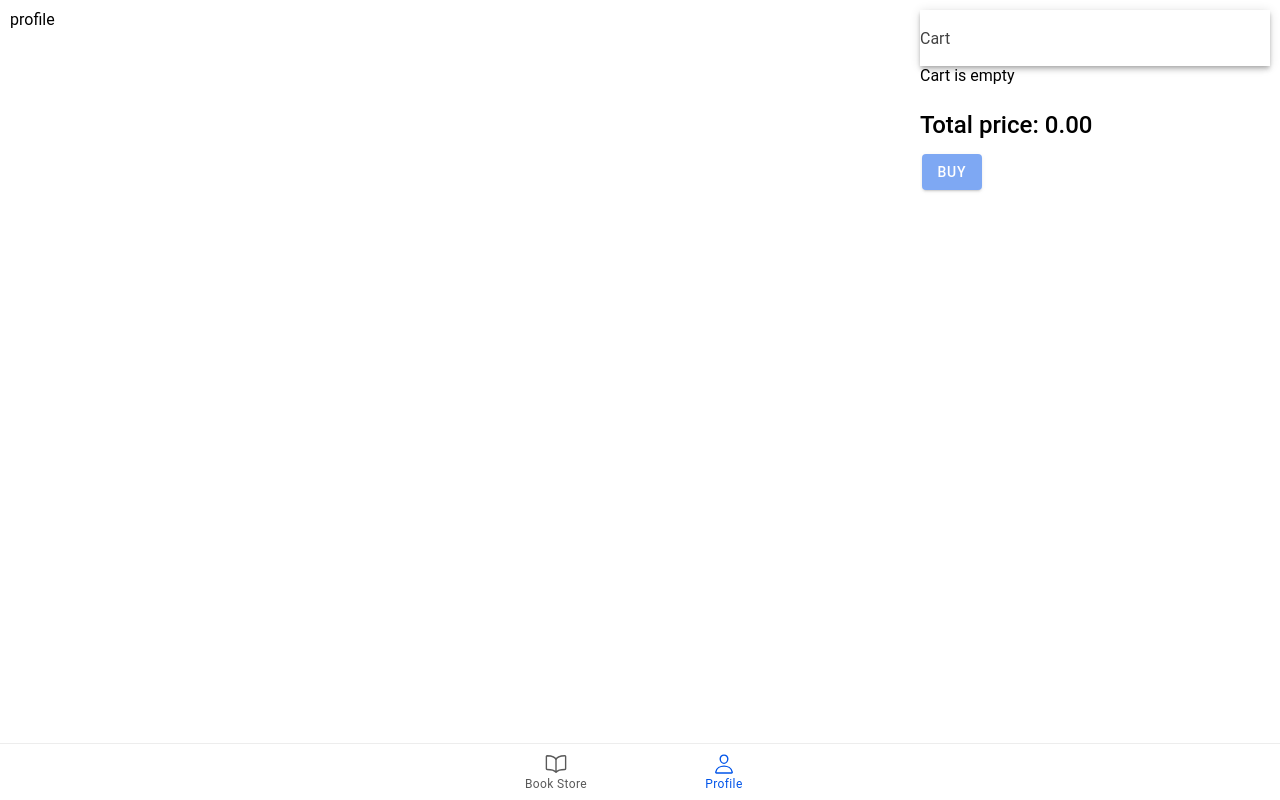
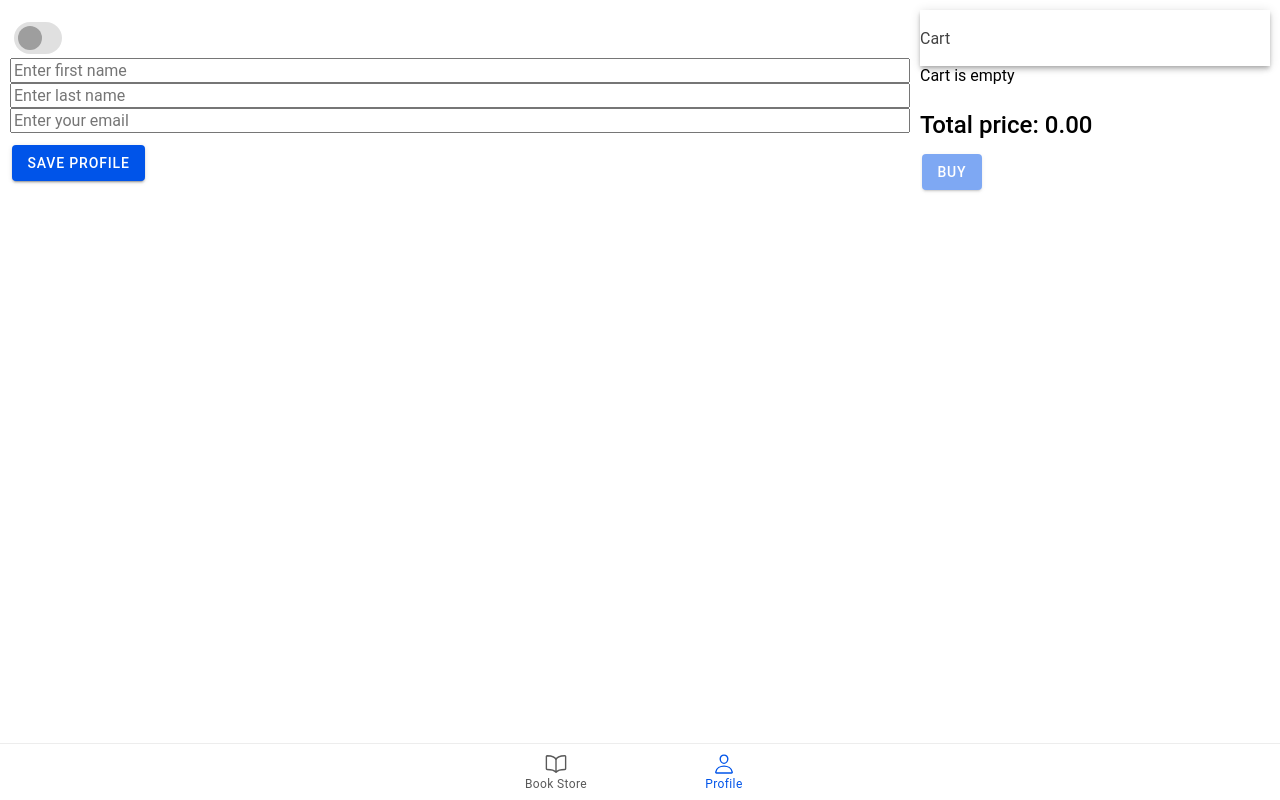
Before and after one commit to pitis/bookstore, a React (Vite) app: page /books in a window 1280 px wide. Both pictures are taken after a click on the element "Profile". Built offline with nearby package versions, Linux system fonts and the light colour scheme; grey boxes are pictures that could not be loaded.

Commit message:
feat: logic for profile page

```diff
--- a/package.json
+++ b/package.json
@@ -26,6 +26,7 @@
     "ionicons": "^7.0.0",
     "react": "^18.2.0",
     "react-dom": "^18.2.0",
+    "react-hook-form": "^7.54.2",
     "react-router": "^5.3.4",
     "react-router-dom": "^5.3.4",
     "zustand": "^5.0.3"
--- a/src/pages/books/index.tsx
+++ b/src/pages/books/index.tsx
@@ -14,7 +14,6 @@ import {
   IonToast,
 } from '@ionic/react'
 import { useEffect, useState } from 'react'
-import { v4 } from 'uuid'
 
 export default function Books() {
   const [isToastOpen, setIsToastOpen] = useState<boolean>(false)
--- a/src/pages/profile/index.tsx
+++ b/src/pages/profile/index.tsx
@@ -1,7 +1,123 @@
+import {
+  IonAvatar,
+  IonButton,
+  IonChip,
+  IonDatetime,
+  IonDatetimeButton,
+  IonItem,
+  IonLabel,
+  IonList,
+  IonModal,
+  IonToast,
+} from '@ionic/react'
+import { useState } from 'react'
+import { Controller, useForm } from 'react-hook-form'
+
+interface Person {
+  firstName: string
+  lastName: string
+  email: string
+}
+
 export default function Profile() {
+  const [person, setPerson] = useState<Person>()
+  const [isToastOpen, setIsToastOpen] = useState<boolean>(false)
+
+  const { handleSubmit, control, formState, getValues, watch } = useForm({
+    defaultValues: {
+      firstName: '',
+      lastName: '',
+      email: '',
+    },
+    reValidateMode: 'onChange',
+    mode: 'all',
+  })
+  console.log(watch())
+
+  const { isValid } = formState
+
+  function saveProfile() {
+    console.log('here', isValid, getValues())
+    if (!isValid) return
+
+    const data = getValues()
+
+    setPerson(data)
+    setIsToastOpen(true)
+  }
+
+  function getInitials() {
+    if (!person) return ''
+
+    const firstInitial = person.firstName.charAt(0).toUpperCase()
+    const lastInitial = person.lastName.charAt(0).toUpperCase()
+
+    return firstInitial + lastInitial
+  }
+
+  console.log(getInitials())
+
   return (
-    <div>
-      <span>profile</span>
-    </div>
+    <form onSubmit={handleSubmit(saveProfile)}>
+      <IonList>
+        <IonChip>
+          <IonAvatar>
+            <img
+              alt="Silhouette of a person's head"
+              src='https://ionicframework.com/docs/img/demos/avatar.svg'
+            />
+          </IonAvatar>
+          <IonLabel>{getInitials()}</IonLabel>
+        </IonChip>
+
+        <div style={{ display: 'flex', flexDirection: 'column' }}>
+          <Controller
+            control={control}
+            name='firstName'
+            rules={{ required: 'required', minLength: 2 }}
+            render={({ field }) => (
+              <input {...field} placeholder='Enter first name' />
+            )}
+          />
+
+          <Controller
+            control={control}
+            name='lastName'
+            rules={{ required: 'required', minLength: 2 }}
+            render={({ field }) => (
+              <input {...field} placeholder='Enter last name' />
+            )}
+          />
+
+          <Controller
+            control={control}
+            name='email'
+            rules={{
+              required: 'required',
+              pattern: {
+                value: /\S+@\S+\.\S+/,
+                message: 'Entered value does not match email format',
+              },
+            }}
+            render={({ field, fieldState }) => (
+              <>
+                <input {...field} type='email' placeholder='Enter your email' />
+                {fieldState?.error && <span>{fieldState?.error?.message}</span>}
+              </>
+            )}
+          />
+        </div>
+      </IonList>
+      <IonButton slot='end' color='primary' type='submit'>
+        Save profile
+      </IonButton>
+      <IonToast
+        isOpen={isToastOpen}
+        position='top'
+        message='Profile saved successfully'
+        onDidDismiss={() => setIsToastOpen(false)}
+        duration={5000}
+      />
+    </form>
   )
 }
```
Also changed, not shown: 1 other file (tests, documents, lock files or other folders).
